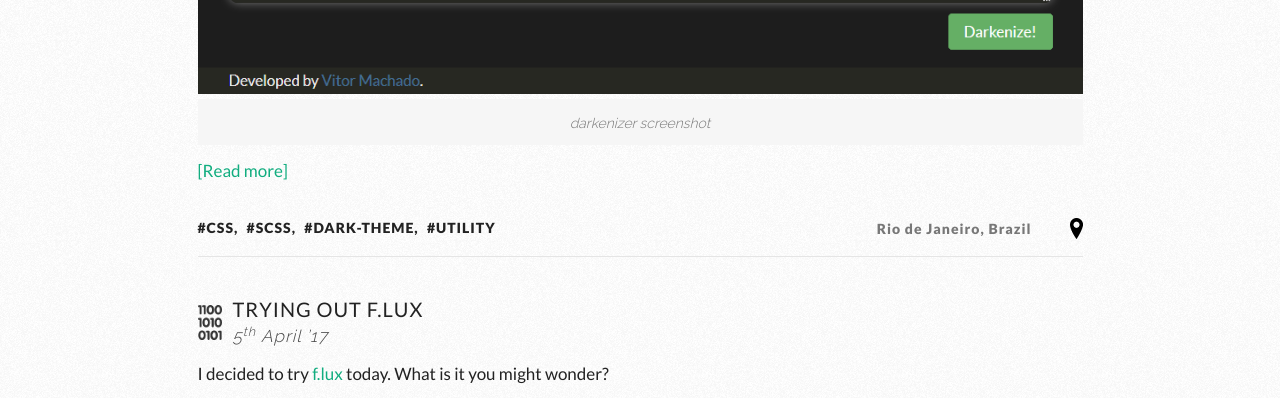
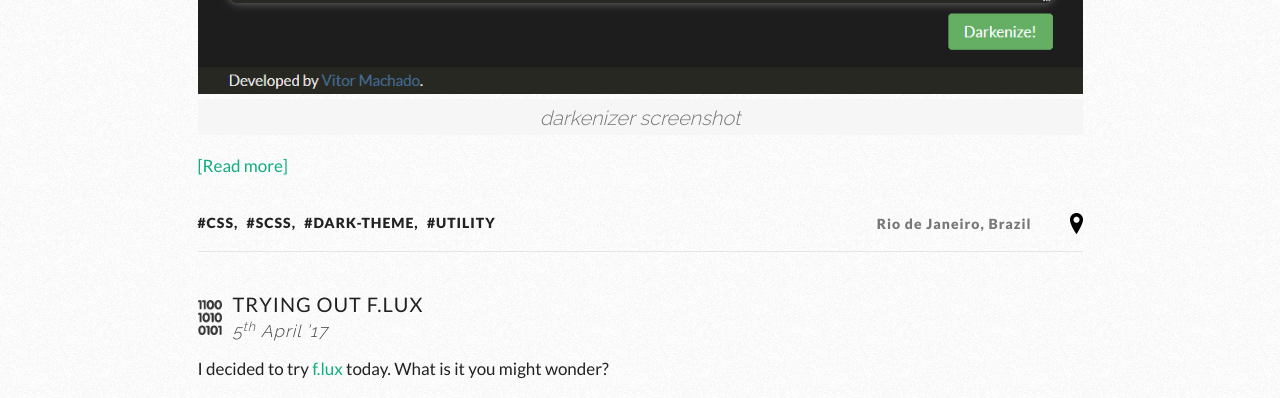
Before and after one commit to vittau/blog, a Jekyll site: the page built from index.html, in a window 1280 px wide. Shown: the part 964-1362 px from the top of the page. Built offline with Jekyll 4.4.1, drawn with Linux system fonts in a browser that asks for light colours; the list of posts is cut into pages by our own code.

Commit message:
Captions font size increased

```diff
--- a/_sass/modules/post/_rules.scss
+++ b/_sass/modules/post/_rules.scss
@@ -116,9 +116,9 @@
     }
 
     .post-image-caption {
-        line-height: 18px;
+        line-height: 8px;
         vertical-align: middle;
-        font-size: 14px;
+        font-size: 20px;
         font-family: $caption-font;
         font-weight: 300;
         font-style: italic;
```
